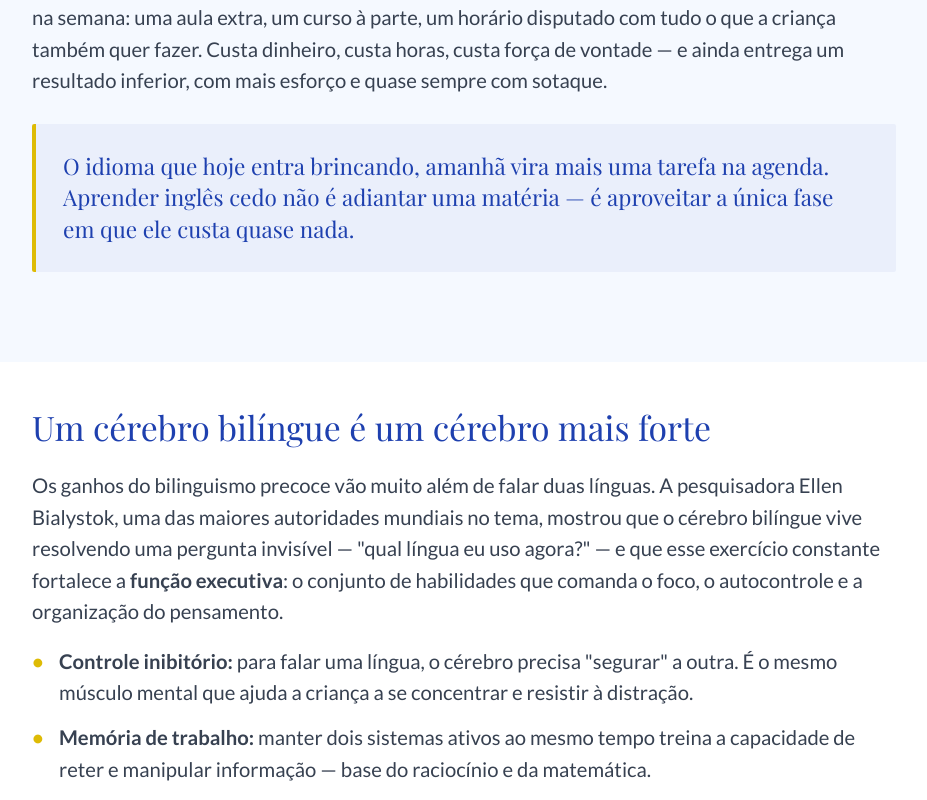
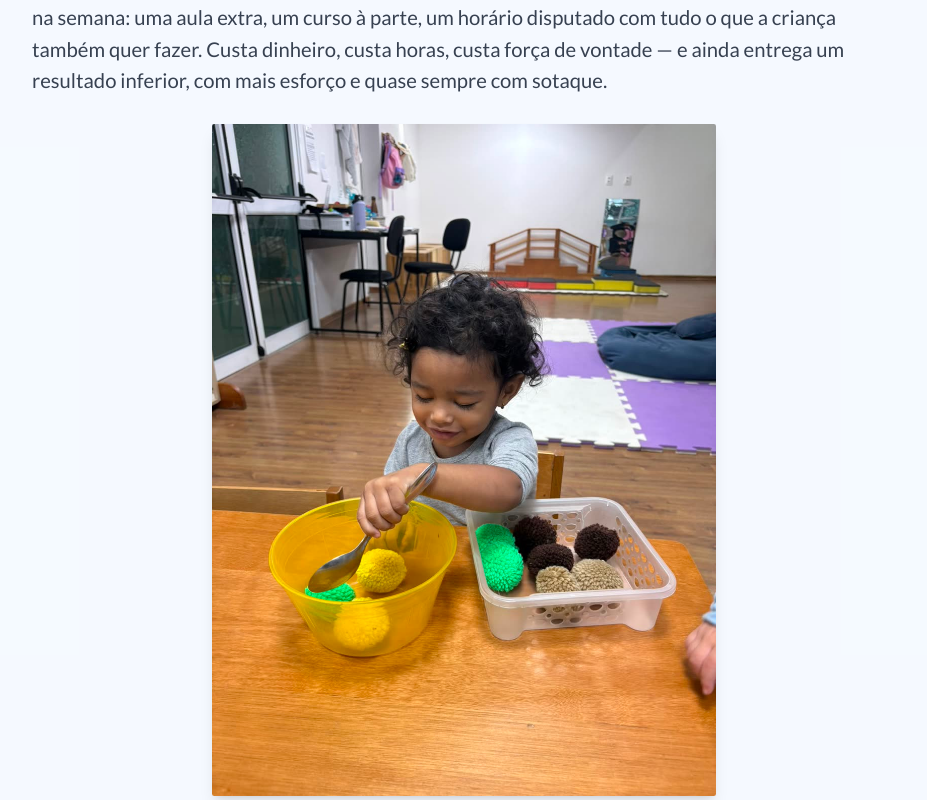
Before and after one commit to cberbel/Escola-montessoriana-site, a React (Vite) app in the folder escola-montessoriana-de-laranjeiras-main/: page /ingles-primeira-infancia in a window 1280 px wide. Shown: the part 2140-2940 px from the top of the page, without its empty margins (176-1103 px from the left). Built offline with nearby package versions, Linux system fonts and the light colour scheme.

Commit message:
Adiciona foto de bebê da escola na seção 'custo de oportunidade' (inglês)
- Foto real de um bebê da escola sorrindo durante uma atividade, ilustrando
  que nessa fase o inglês entra embutido na brincadeira, sem custo de tempo
- Colocada depois do texto da seção, antes do destaque

```diff
--- a/escola-montessoriana-de-laranjeiras-main/pages/landing/InglesPrimeiraInfancia.tsx
+++ b/escola-montessoriana-de-laranjeiras-main/pages/landing/InglesPrimeiraInfancia.tsx
@@ -54,6 +54,11 @@ export const InglesPrimeiraInfancia: React.FC = () => {
           quer fazer. Custa dinheiro, custa horas, custa força de vontade — e ainda entrega um resultado inferior, com
           mais esforço e quase sempre com sotaque.
         </P>
+        <LandingImage
+          src="/images/ingles/bebe-atividade.jpg"
+          alt="Bebê da Escola Montessoriana sorrindo durante uma atividade — nessa fase o inglês entra embutido na brincadeira, sem custar tempo extra"
+          portrait
+        />
         <Highlight>
           O idioma que hoje entra brincando, amanhã vira mais uma tarefa na agenda. Aprender inglês cedo não é adiantar
           uma matéria — é aproveitar a única fase em que ele custa quase nada.
```
Also changed, not shown: escola-montessoriana-de-laranjeiras-main/public/images/ingles/bebe-atividade.jpg (added).
